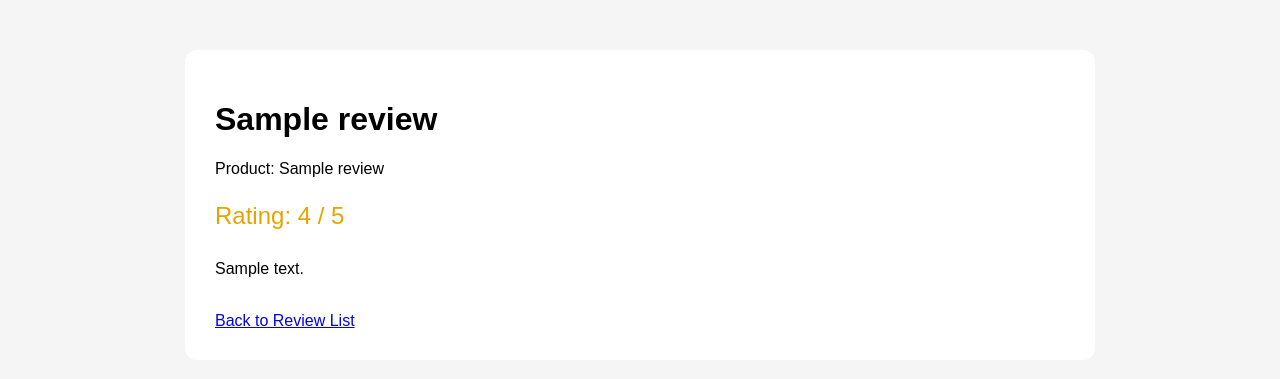
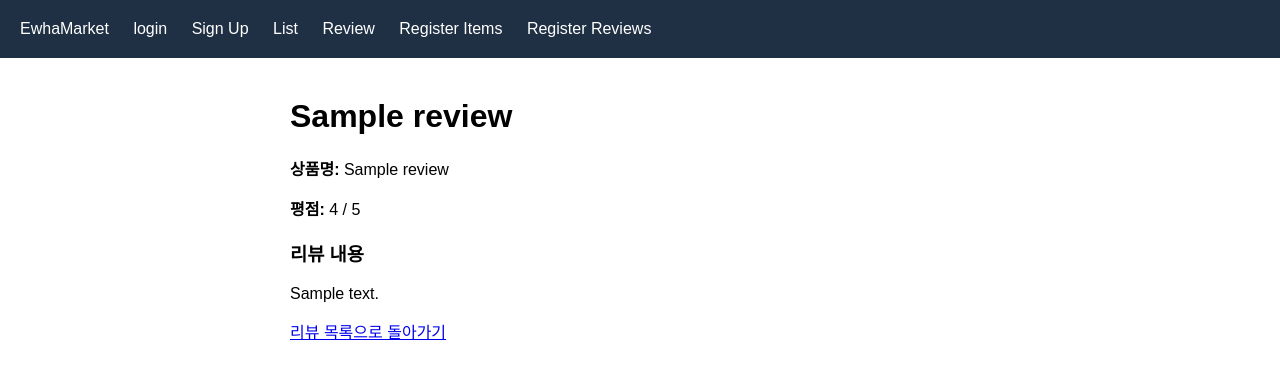
Before and after one commit to lunovia/2026_osp_project_-, a Flask app: template templates/review_detail.html in a window 1280 px wide. Shown: the top 379 px of the page. Run offline with Flask 3, Linux system fonts and the light colour scheme; the template is opened without the code that fills it: most values are stand-ins (such as "Sample title", 1, 10 or a date in 2020); parts of the project's set-up code (start-up, migrations or seed data) failed here and were passed over.

Commit message:
Refactor review_detail.html to use template inheritance

```diff
--- a/templates/review_detail.html
+++ b/templates/review_detail.html
@@ -1,74 +1,41 @@
 
-<!DOCTYPE html>
-<html lang="en">
-<head>
-    <meta charset="UTF-8">
-    <meta name="viewport" content="width=device-width, initial-scale=1.0">
-    <title>Review Detail - EwhaMarket</title>
+{% extends "base.html" %}
 
-    <style>
-        body {
-            font-family: Arial, sans-serif;
-            background: #f5f5f5;
-            margin: 0;
-        }
+{% block title %}리뷰 상세 - EwhaMarket{% endblock %}
 
-        .container {
-            max-width: 850px;
-            margin: 50px auto;
-            padding: 30px;
-            background: white;
-            border-radius: 12px;
-        }
+{% block content %}
 
-        .review-image {
-            width: 100%;
-            max-height: 400px;
-            object-fit: contain;
-            border-radius: 8px;
-        }
+<div class="review-detail">
 
-        .rating {
-            font-size: 24px;
-            color: #e6a400;
-        }
+    <h1>{{ review.title }}</h1>
 
-        .review-body {
-            margin-top: 25px;
-            line-height: 1.7;
-            white-space: pre-wrap;
-        }
+    <p>
+        <strong>상품명:</strong>
+        {{ review.product_name }}
+    </p>
 
-        .back-link {
-            display: inline-block;
-            margin-top: 30px;
-        }
-    </style>
-</head>
+    <p>
+        <strong>평점:</strong>
+        {{ review.rating }} / 5
+    </p>
 
-<body>
-    <main class="container">
-        <h1>{{ review.title }}</h1>
+    {% if review.img_path %}
+    <div class="review-image">
+        <img
+            src="{{ url_for('static', filename='uploads/' ~ review.img_path) }}"
+            alt="리뷰 사진"
+            style="max-width: 400px; width: 100%;">
+    </div>
+    {% endif %}
 
-        <p>Product: {{ review.product_name }}</p>
+    <h3>리뷰 내용</h3>
 
-        <p class="rating">
-            Rating: {{ review.rating }} / 5
-        </p>
+    <p style="white-space: pre-wrap;">{{ review.body }}</p>
 
-        {% if review.img_path %}
-        <img
-            class="review-image"
-            src="{{ url_for('static',
-                 filename='uploads/' ~ review.img_path) }}"
-            alt="Review image">
-        {% endif %}
+    <a href="{{ url_for('review_list') }}">
+        리뷰 목록으로 돌아가기
+    </a>
 
-        <div class="review-body">{{ review.body }}</div>
+</div>
 
-        <a class="back-link" href="{{ url_for('review_list') }}">
-            Back to Review List
-        </a>
-    </main>
-</body>
-</html>
+{% endblock %}
```
